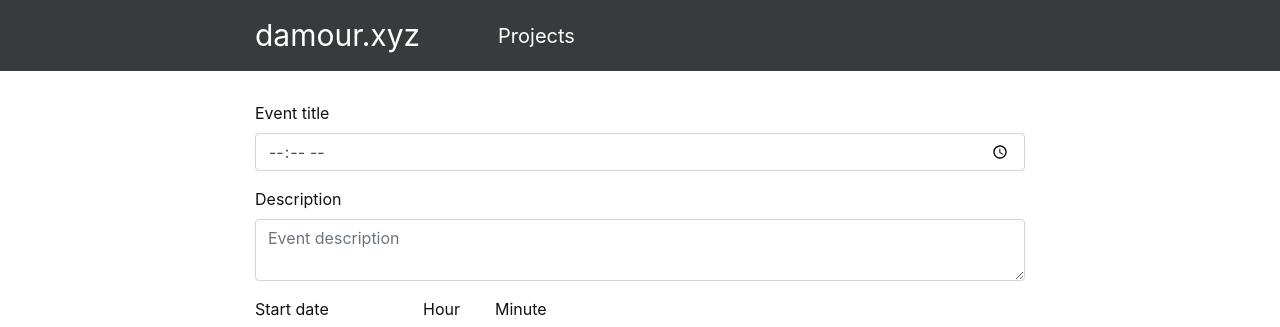
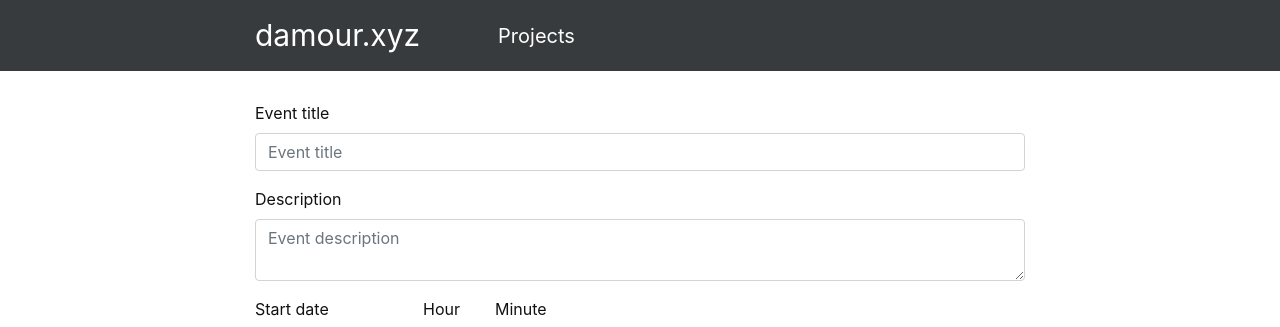
Before and after one commit to DamourYouKnow/damour.xyz, a Jekyll site: the page built from _apps/scheduler.html, in a window 1280 px wide. Shown: the top 327 px of the page. Built offline with Jekyll 4.4.1, drawn with Linux system fonts in a browser that asks for light colours; nearby versions of some CDN libraries.

Commit message:
Change title field to text input

```diff
--- a/_apps/scheduler.html
+++ b/_apps/scheduler.html
@@ -5,7 +5,7 @@ layout: default
 <form onsubmit="return false;">
     <div class="form-group">
         <label for="title">Event title</label>
-        <input id="title" type="time" class="form-control" placeholder="Event title">
+        <input id="title" type="text" class="form-control" placeholder="Event title">
     </div>
     <div class="form-group">
         <label for="description">Description</label>
```
